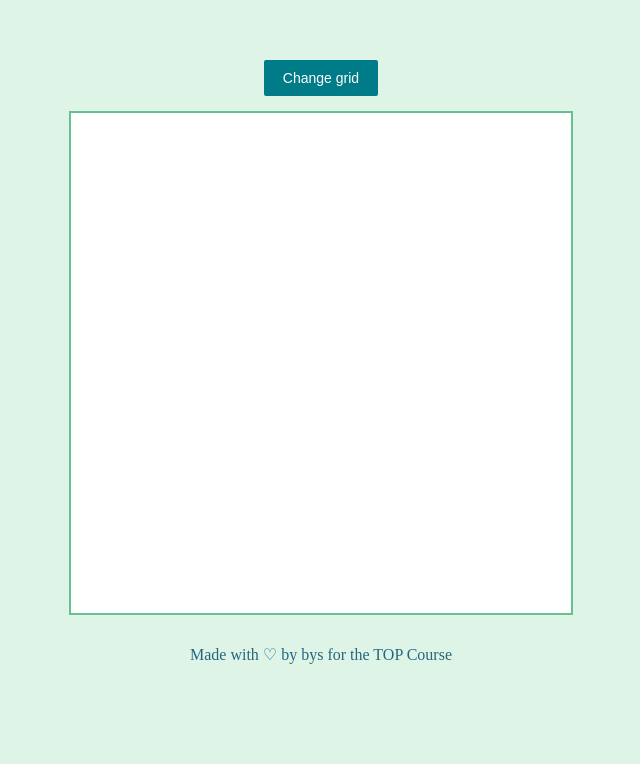
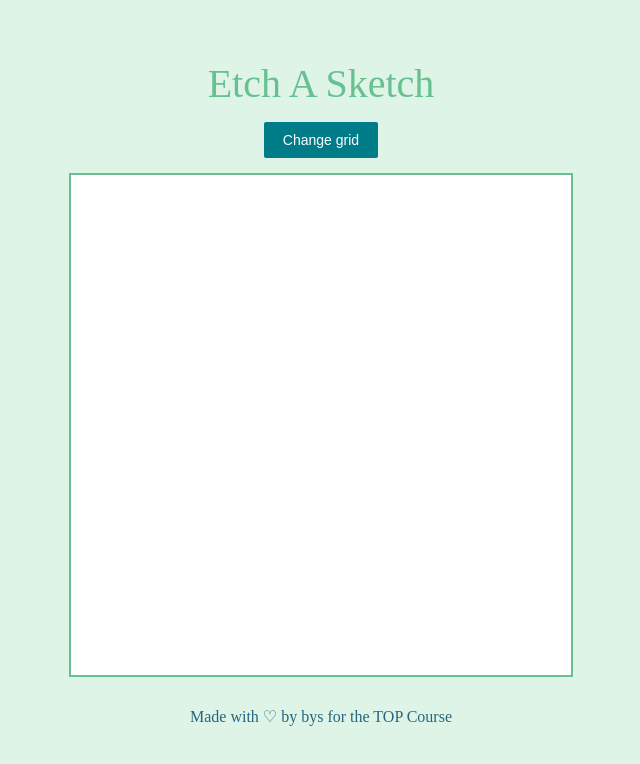
Before and after one commit to bys-exe/etch-a-sketch-odin, a plain HTML site: page index.html in a window 1280 px wide. Shown: the whole page, without its empty margins (319-959 px from the left). Drawn offline with Linux system fonts and the light colour scheme.

Commit message:
Add title

```diff
--- a/index.html
+++ b/index.html
@@ -7,6 +7,7 @@
     </head>
     <body>
         <div class="body">
+            <div class="title">Etch A Sketch</div>
             <link href="./styles.css" rel="stylesheet">
             <div class="btn">
                 <button id="btn">Change grid</button>
--- a/styles.css
+++ b/styles.css
@@ -47,6 +47,14 @@ body{
     color: #ffffff;
     background-color: #006570;
 }
+.title{
+    display:flex;
+    justify-content: center;
+    align-items: center;
+    font-size: 40px;
+    color: #67C090;
+    margin: 15px;
+}
 .footer{
     display: flex;
     justify-content: center;
```
